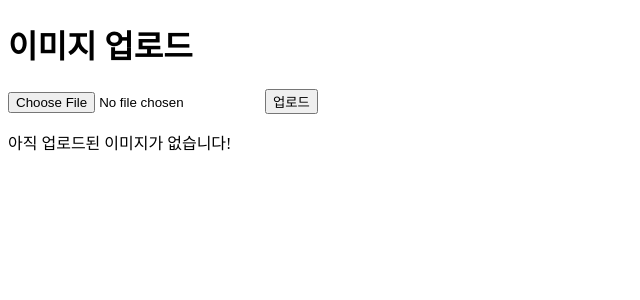
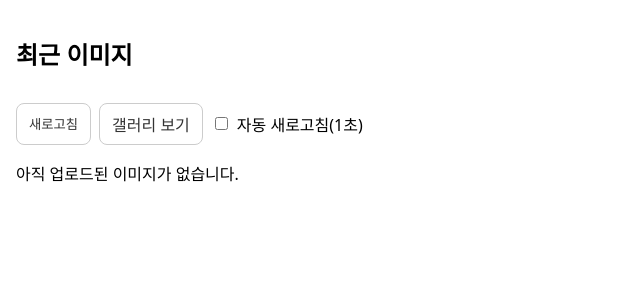
Before and after one commit to banginhun/yolo-flask-server, a Flask app: page / in a window 1280 px wide. Shown: the top 300 px of the page, without its empty margins (0-640 px from the left). Run offline with Flask 3, Linux system fonts and the light colour scheme.

Commit message:
Update index.html

```diff
--- a/templates/index.html
+++ b/templates/index.html
@@ -1,22 +1,62 @@
-<!-- templates/index.html -->
-<!DOCTYPE html>
+<!doctype html>
 <html>
 <head>
-    <title>YOLO Flask</title>
+  <meta charset="utf-8" />
+  <title>Latest Frame</title>
+  <meta name="viewport" content="width=device-width, initial-scale=1" />
+  <style>
+    body { font-family: system-ui, Arial, sans-serif; margin: 16px; }
+    header { display: flex; align-items: center; gap: 12px; }
+    img { max-width: 100%; height: auto; border: 1px solid #ddd; border-radius: 8px; }
+    .actions { margin: 12px 0; display: flex; gap: 8px; }
+    button, a.btn {
+      padding: 8px 12px; border: 1px solid #ccc; border-radius: 8px; background: #fff; text-decoration: none; color: #333;
+    }
+    button:hover, a.btn:hover { background: #f5f5f5; }
+  </style>
 </head>
 <body>
-    <h1>이미지 업로드</h1>
-    <form action="/predict" method="post" enctype="multipart/form-data">
-        <input type="file" name="image" required>
-        <button type="submit">업로드</button>
-    </form>
+  <header>
+    <h2>최근 이미지</h2>
+  </header>
 
-    {% if last_image %}
-    <hr>
-    <h2>최근 업로드된 이미지:</h2>
-    <img src="{{ url_for('static', filename='uploads/' + last_image) }}" width="300">
+  <div class="actions">
+    <button onclick="reloadLatest()">새로고침</button>
+    <a class="btn" href="/gallery">갤러리 보기</a>
+    <label style="display:inline-flex;align-items:center;gap:6px;">
+      <input type="checkbox" id="auto" onchange="toggleAuto(this.checked)"> 자동 새로고침(1초)
+    </label>
+  </div>
+
+  <div id="viewer">
+    {% if latest_file %}
+      <img id="img" src="/uploads/{{ latest_file }}?t={{ '%d'|format(0) }}" alt="latest"/>
     {% else %}
-    <p>아직 업로드된 이미지가 없습니다!</p>
+      <p>아직 업로드된 이미지가 없습니다.</p>
     {% endif %}
+  </div>
+
+  <script>
+    let timer = null;
+    function bustCache(url){
+      const u = new URL(url, window.location.origin);
+      u.searchParams.set('t', Date.now());
+      return u.toString();
+    }
+    function reloadLatest(){
+      const img = document.getElementById('img');
+      if(!img) return;
+      img.src = bustCache('/uploads/latest.jpg');
+    }
+    function toggleAuto(on){
+      if(on){
+        timer = setInterval(reloadLatest, 1000);
+      }else{
+        if(timer){ clearInterval(timer); timer = null; }
+      }
+    }
+    // 첫 로드 시 최신화 한번
+    setTimeout(reloadLatest, 200);
+  </script>
 </body>
 </html>
```
